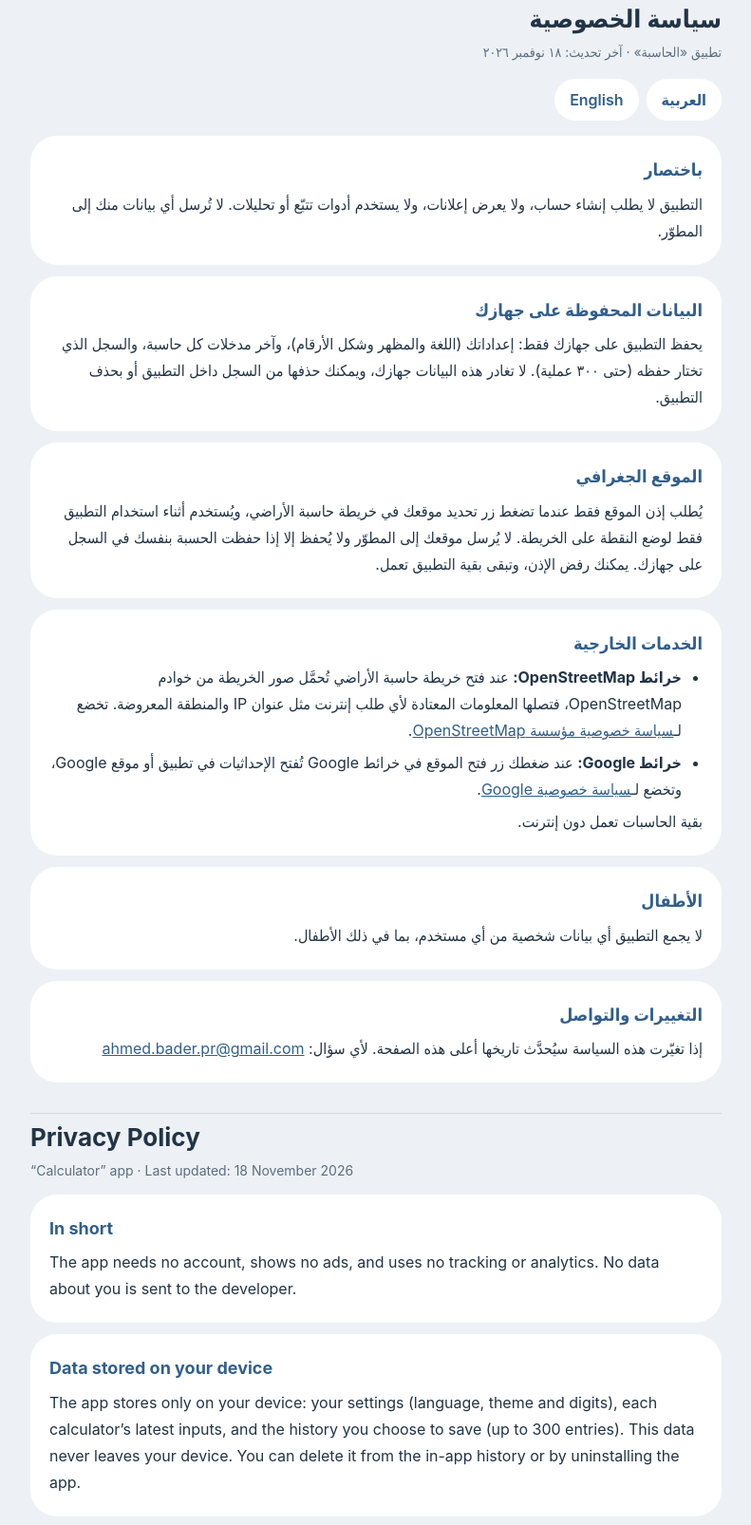
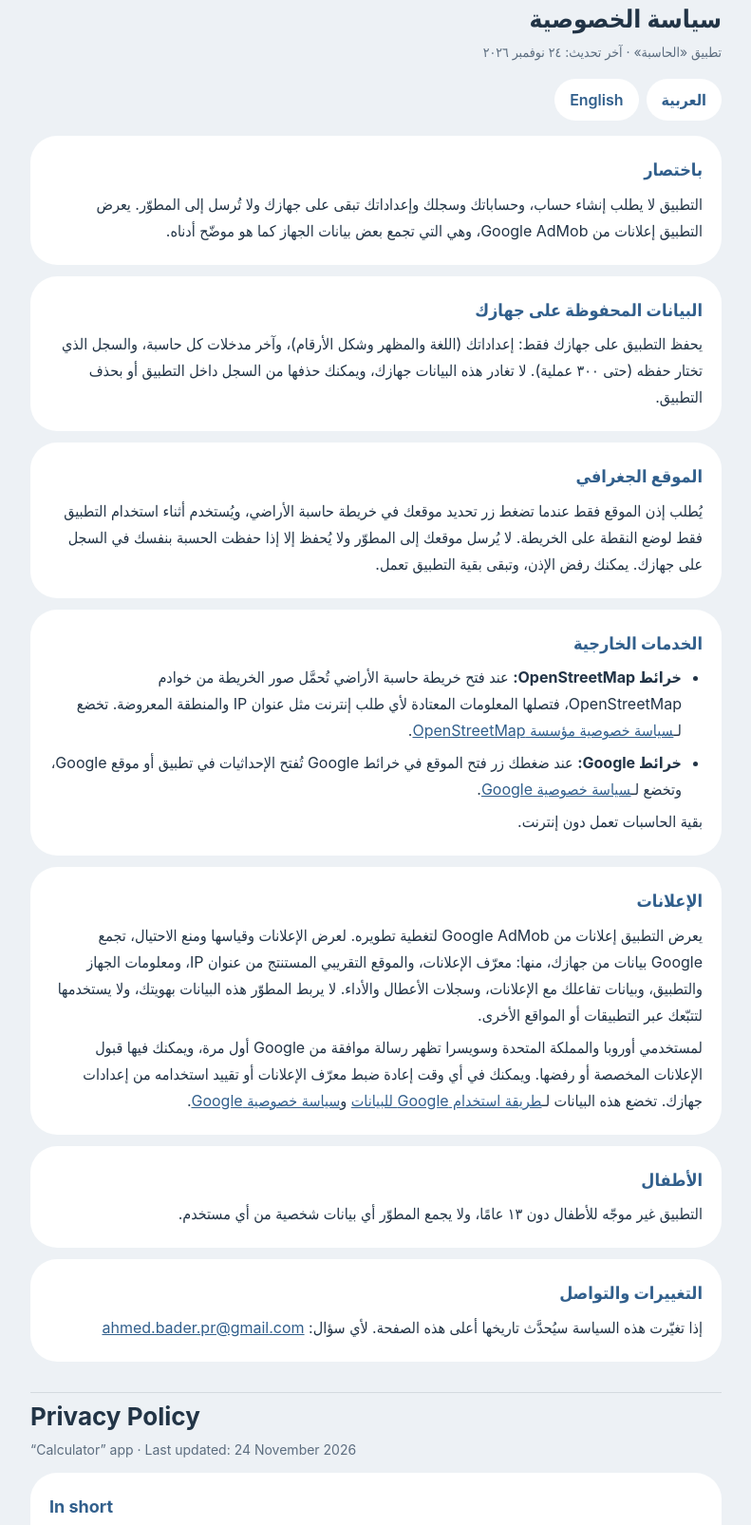
Before and after one commit to binbader88-cell/hisab-privacy, a plain HTML site: page index.html in a window 1280 px wide. Shown: the part 21-1627 px from the top of the page at 95% size, without its empty margins (244-1035 px from the left). Drawn offline with Linux system fonts and the light colour scheme.

Commit message:
Add files via upload

```diff
--- a/index.html
+++ b/index.html
@@ -55,14 +55,14 @@
 <main>
   <header>
     <h1>سياسة الخصوصية</h1>
-    <p class="meta">تطبيق «الحاسبة» · آخر تحديث: ١٨ نوفمبر ٢٠٢٦</p>
+    <p class="meta">تطبيق «الحاسبة» · آخر تحديث: ٢٤ نوفمبر ٢٠٢٦</p>
   </header>
   <nav><a href="#ar">العربية</a><a href="#en" lang="en">English</a></nav>
 
   <div id="ar">
     <section class="card">
       <h2>باختصار</h2>
-      <p>التطبيق لا يطلب إنشاء حساب، ولا يعرض إعلانات، ولا يستخدم أدوات تتبّع أو تحليلات. لا تُرسل أي بيانات منك إلى المطوّر.</p>
+      <p>التطبيق لا يطلب إنشاء حساب، وحساباتك وسجلك وإعداداتك تبقى على جهازك ولا تُرسل إلى المطوّر. يعرض التطبيق إعلانات من Google AdMob، وهي التي تجمع بعض بيانات الجهاز كما هو موضّح أدناه.</p>
     </section>
     <section class="card">
       <h2>البيانات المحفوظة على جهازك</h2>
@@ -81,8 +81,13 @@
       <p>بقية الحاسبات تعمل دون إنترنت.</p>
     </section>
     <section class="card">
+      <h2>الإعلانات</h2>
+      <p>يعرض التطبيق إعلانات من Google AdMob لتغطية تطويره. لعرض الإعلانات وقياسها ومنع الاحتيال، تجمع Google بيانات من جهازك، منها: معرّف الإعلانات، والموقع التقريبي المستنتج من عنوان IP، ومعلومات الجهاز والتطبيق، وبيانات تفاعلك مع الإعلانات، وسجلات الأعطال والأداء. لا يربط المطوّر هذه البيانات بهويتك، ولا يستخدمها لتتبّعك عبر التطبيقات أو المواقع الأخرى.</p>
+      <p>لمستخدمي أوروبا والمملكة المتحدة وسويسرا تظهر رسالة موافقة من Google أول مرة، ويمكنك فيها قبول الإعلانات المخصصة أو رفضها. ويمكنك في أي وقت إعادة ضبط معرّف الإعلانات أو تقييد استخدامه من إعدادات جهازك. تخضع هذه البيانات لـ<a href="https://policies.google.com/technologies/partner-sites" rel="noopener">طريقة استخدام Google للبيانات</a> و<a href="https://policies.google.com/privacy" rel="noopener">سياسة خصوصية Google</a>.</p>
+    </section>
+    <section class="card">
       <h2>الأطفال</h2>
-      <p>لا يجمع التطبيق أي بيانات شخصية من أي مستخدم، بما في ذلك الأطفال.</p>
+      <p>التطبيق غير موجّه للأطفال دون ١٣ عامًا، ولا يجمع المطوّر أي بيانات شخصية من أي مستخدم.</p>
     </section>
     <section class="card">
       <h2>التغييرات والتواصل</h2>
@@ -92,10 +97,10 @@
 
   <div id="en" class="lang" lang="en" dir="ltr">
     <h1>Privacy Policy</h1>
-    <p class="meta">“Calculator” app · Last updated: 18 November 2026</p>
+    <p class="meta">“Calculator” app · Last updated: 24 November 2026</p>
     <section class="card">
       <h2>In short</h2>
-      <p>The app needs no account, shows no ads, and uses no tracking or analytics. No data about you is sent to the developer.</p>
+      <p>The app needs no account, and your calculations, history and settings stay on your device and are never sent to the developer. The app shows ads from Google AdMob, which collects some device data as described below.</p>
     </section>
     <section class="card">
       <h2>Data stored on your device</h2>
@@ -114,8 +119,13 @@
       <p>All other calculators work offline.</p>
     </section>
     <section class="card">
+      <h2>Advertising</h2>
+      <p>The app shows ads from Google AdMob to fund its development. To show and measure ads and prevent fraud, Google collects data from your device, including the advertising ID, approximate location derived from your IP address, device and app information, ad interactions, and crash and performance logs. The developer does not link this data to your identity or use it to track you across other apps or websites.</p>
+      <p>Users in Europe, the UK and Switzerland see a Google consent message the first time, where they can accept or refuse personalised ads. You can reset or limit the advertising ID at any time in your device settings. This data is covered by <a href="https://policies.google.com/technologies/partner-sites" rel="noopener">how Google uses data</a> and the <a href="https://policies.google.com/privacy" rel="noopener">Google privacy policy</a>.</p>
+    </section>
+    <section class="card">
       <h2>Children</h2>
-      <p>The app collects no personal data from anyone, including children.</p>
+      <p>The app is not directed at children under 13, and the developer collects no personal data from anyone.</p>
     </section>
     <section class="card">
       <h2>Changes and contact</h2>
```
